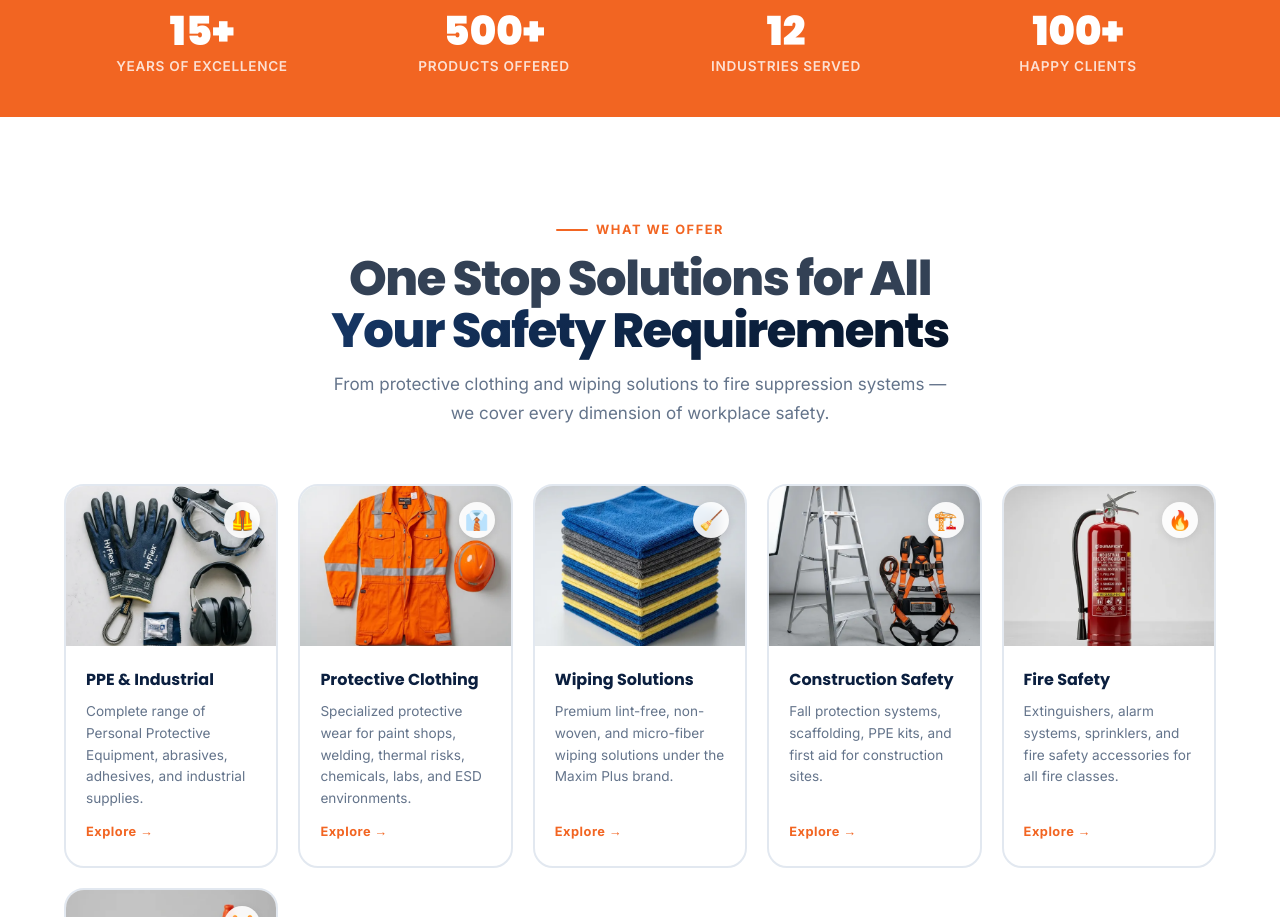
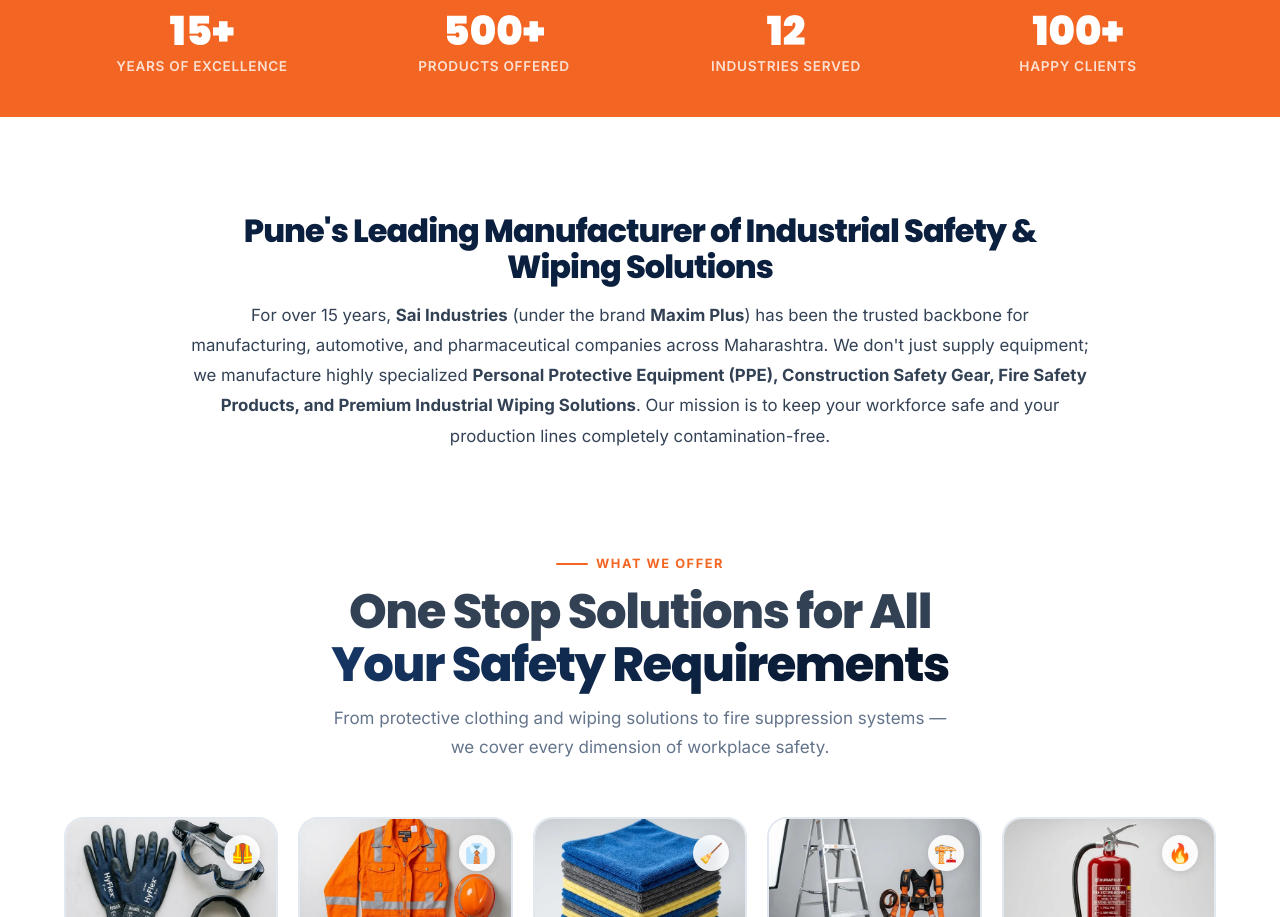
Before and after one commit to harshgaikwad/maxim-plus-website, a React (Vite) app: page / in a window 1280 px wide. Shown: the part 874-1791 px from the top of the page. Built offline with nearby package versions, Linux system fonts and the light colour scheme.

Commit message:
feat: implement static site generation (ssg) and add heavy seo content

```diff
--- a/package.json
+++ b/package.json
@@ -6,6 +6,7 @@
   "scripts": {
     "dev": "vite",
     "build": "vite build",
+    "postbuild": "react-snap",
     "preview": "vite preview"
   },
   "keywords": [],
@@ -21,7 +22,11 @@
   "devDependencies": {
     "@vitejs/plugin-react": "^6.0.2",
     "esbuild": "^0.28.1",
+    "react-snap": "^1.23.0",
     "sharp": "^0.35.1",
     "vite": "^8.0.16"
+  },
+  "reactSnap": {
+    "source": "dist"
   }
 }
--- a/src/main.jsx
+++ b/src/main.jsx
@@ -6,7 +6,10 @@
 import App from './App'
 import './index.css'
 
-ReactDOM.createRoot(document.getElementById('root')).render(
+import { hydrateRoot, createRoot } from 'react-dom/client'
+
+const rootElement = document.getElementById('root')
+const app = (
   <React.StrictMode>
     <HelmetProvider>
       <QuoteCartProvider>
@@ -17,3 +20,9 @@
     </HelmetProvider>
   </React.StrictMode>
 )
+
+if (rootElement.hasChildNodes()) {
+  hydrateRoot(rootElement, app)
+} else {
+  createRoot(rootElement).render(app)
+}
--- a/src/pages/Home.jsx
+++ b/src/pages/Home.jsx
@@ -247,6 +247,20 @@
         </div>
       </section>
 
+      {/* ══════════ SEO INTRO ══════════ */}
+      <section className="section" style={{ paddingBottom: '0' }}>
+        <div className="container">
+          <div className="seo-intro" style={{ maxWidth: '900px', margin: '0 auto', textAlign: 'center' }}>
+            <h2 className="heading-display heading-md" style={{ color: 'var(--mp-navy)', marginBottom: '1rem' }}>
+              Pune's Leading Manufacturer of Industrial Safety & Wiping Solutions
+            </h2>
+            <p style={{ color: 'var(--text-color)', fontSize: '1.05rem', lineHeight: 1.8 }}>
+              For over 15 years, <strong>Sai Industries</strong> (under the brand <strong>Maxim Plus</strong>) has been the trusted backbone for manufacturing, automotive, and pharmaceutical companies across Maharashtra. We don't just supply equipment; we manufacture highly specialized <strong>Personal Protective Equipment (PPE), Construction Safety Gear, Fire Safety Products, and Premium Industrial Wiping Solutions</strong>. Our mission is to keep your workforce safe and your production lines completely contamination-free.
+            </p>
+          </div>
+        </div>
+      </section>
+
       {/* ══════════ DIVISIONS ══════════ */}
       <section className="section">
         <div className="container">
--- a/src/pages/WipingSolutions.jsx
+++ b/src/pages/WipingSolutions.jsx
@@ -137,6 +137,29 @@
         </div>
       </section>
 
+      {/* ── SEO Content Section ── */}
+      <section className="section section--light" style={{ paddingBottom: '0' }}>
+        <div className="container">
+          <div className="seo-content-block" style={{ maxWidth: '900px', margin: '0 auto' }}>
+            <h2 className="heading-display heading-md" style={{ color: 'var(--mp-navy-dark)', marginBottom: '1rem' }}>
+              Why Choose Maxim Plus Industrial Wiping Solutions?
+            </h2>
+            <p style={{ color: 'var(--text-color)', lineHeight: 1.8, marginBottom: '1.5rem', fontSize: '1.05rem' }}>
+              In high-precision manufacturing, ordinary rags and standard cloth are simply not enough. Contamination from loose lint, dust, or silicone binders can ruin an entire production batch, especially in the <strong>Automotive, Aerospace, Pharmaceutical, and Electronics</strong> industries. That is why <strong>Maxim Plus</strong> engineers premium, specialized industrial wiping solutions designed specifically to protect your sensitive equipment and ensure flawless finishing.
+            </p>
+            <h3 className="heading-display" style={{ color: 'var(--mp-navy)', marginBottom: '0.75rem', fontSize: '1.4rem' }}>
+              Advanced Materials & Unmatched Absorbency
+            </h3>
+            <p style={{ color: 'var(--text-color)', lineHeight: 1.8, marginBottom: '1.5rem', fontSize: '1.05rem' }}>
+              Our wiping products—including <strong>Polyester Continuous Monofilament Fibre Wipes, Microfibre Cloths, Poly-Cellulose Cleanroom Wipes, and Tack Rags</strong>—are manufactured using state-of-the-art laser cutting and sealed edge technology. This guarantees a 100% lint-free surface. With an absorption capacity exceeding 200% of their own weight, our hydrophilic wipes instantly pick up water, solvents, oils, and chemical spills faster than traditional materials.
+            </p>
+            <p style={{ color: 'var(--text-color)', lineHeight: 1.8, marginBottom: '1.5rem', fontSize: '1.05rem' }}>
+              Furthermore, every Maxim Plus wiping solution is strictly <strong>binder-free and silicone-free</strong>. Whether you are prepping a car body in a paint shop, maintaining optical glass, or sterilizing an R&D laboratory surface, our wipes leave absolutely zero wiping marks, residue, or chemical contamination behind.
+            </p>
+          </div>
+        </div>
+      </section>
+
       {/* ── Features ── */}
       <section className="section section--light">
         <div className="container">
--- a/vite.config.js
+++ b/vite.config.js
@@ -5,6 +5,7 @@
   plugins: [react()],
 
   build: {
+    target: 'es2015',
     // ── Code splitting for better LCP / TTI ──────────────────────
     rollupOptions: {
       output: {
```
Also changed, not shown: 1 other file (tests, documents, lock files or other folders).
